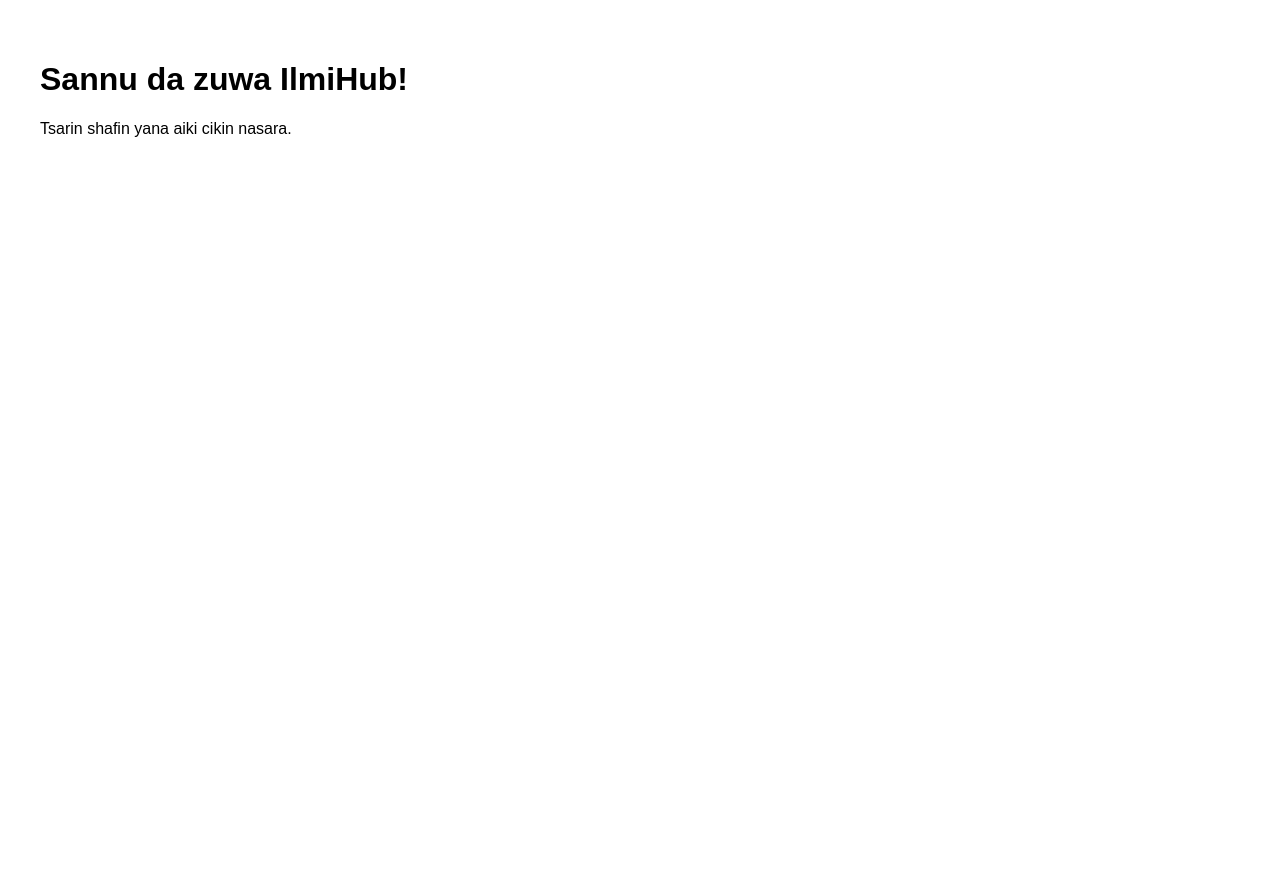
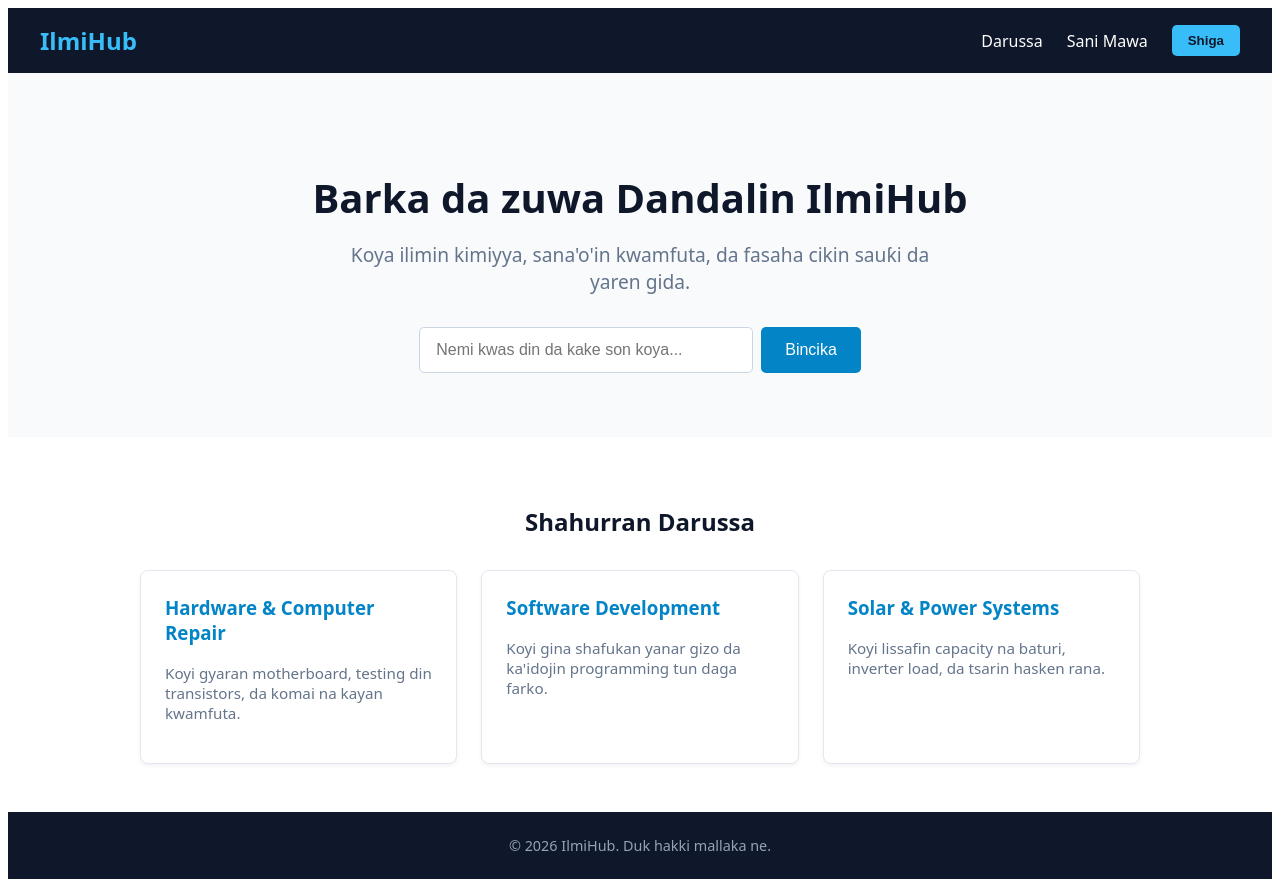
Before and after one commit to uthman2006257/ilmihub, a Next.js app: page / in a window 1280 px wide. Before the commit the page ends 800 px from the top, so only its background shows below. Built offline with nearby package versions, Linux system fonts and the light colour scheme.

Commit message:
Add modern homepage UI layout

```diff
--- /dev/null
+++ b/app/page.js
@@ -0,0 +1,55 @@
+export default function Home() {
+  return (
+    <div style={{ fontFamily: 'system-ui, sans-serif', color: '#1a1a1a', margin: 0, padding: 0 }}>
+      {/* Navigation Bar */}
+      <nav style={{ display: 'flex', justifyContent: 'space-between', alignItems: 'center', padding: '1rem 2rem', background: '#0f172a', color: '#fff' }}>
+        <h2 style={{ margin: 0, color: '#38bdf8' }}>IlmiHub</h2>
+        <div style={{ display: 'flex', gap: '1.5rem', alignItems: 'center' }}>
+          <a href="#courses" style={{ color: '#fff', textDecoration: 'none' }}>Darussa</a>
+          <a href="#about" style={{ color: '#fff', textDecoration: 'none' }}>Sani Mawa</a>
+          <button style={{ background: '#38bdf8', color: '#0f172a', border: 'none', padding: '0.5rem 1rem', borderRadius: '5px', fontWeight: 'bold', cursor: 'pointer' }}>Shiga</button>
+        </div>
+      </nav>
+
+      {/* Hero Section */}
+      <section style={{ textAlignment: 'center', padding: '4rem 2rem', background: '#f8fafc', textAlign: 'center' }}>
+        <h1 style={{ fontSize: '2.5rem', color: '#0f172a', marginBottom: '1rem' }}>Barka da zuwa Dandalin IlmiHub</h1>
+        <p style={{ fontSize: '1.2rem', color: '#64748b', maxWidth: '600px', margin: '0 auto 2rem auto' }}>
+          Koya ilimin kimiyya, sana'o'in kwamfuta, da fasaha cikin sauƙi da yaren gida.
+        </p>
+        <div style={{ display: 'flex', justifyContent: 'center', gap: '0.5rem' }}>
+          <input type="text" placeholder="Nemi kwas din da kake son koya..." style={{ padding: '0.8rem 1rem', width: '300px', border: '1px solid #cbd5e1', borderRadius: '5px', fontSize: '1rem' }} />
+          <button style={{ background: '#0284c7', color: '#fff', border: 'none', padding: '0.8rem 1.5rem', borderRadius: '5px', fontSize: '1rem', cursor: 'pointer' }}>Bincika</button>
+        </div>
+      </section>
+
+      {/* Course Categories */}
+      <section id="courses" style={{ padding: '3rem 2rem', maxWidth: '1000px', margin: '0 auto' }}>
+        <h2 style={{ textAlign: 'center', color: '#0f172a', marginBottom: '2rem' }}>Shahurran Darussa</h2>
+        <div style={{ display: 'grid', gridTemplateColumns: 'repeat(auto-fit, minmax(250px, 1fr))', gap: '1.5rem' }}>
+
+          <div style={{ border: '1px solid #e2e8f0', padding: '1.5rem', borderRadius: '8px', background: '#fff', boxShadow: '0 2px 4px rgba(0,0,0,0.05)' }}>
+            <h3 style={{ color: '#0284c7', marginTop: 0 }}>Hardware & Computer Repair</h3>
+            <p style={{ color: '#64748b', fontSize: '0.95rem' }}>Koyi gyaran motherboard, testing din transistors, da komai na kayan kwamfuta.</p>
+          </div>
+
+          <div style={{ border: '1px solid #e2e8f0', padding: '1.5rem', borderRadius: '8px', background: '#fff', boxShadow: '0 2px 4px rgba(0,0,0,0.05)' }}>
+            <h3 style={{ color: '#0284c7', marginTop: 0 }}>Software Development</h3>
+            <p style={{ color: '#64748b', fontSize: '0.95rem' }}>Koyi gina shafukan yanar gizo da ka'idojin programming tun daga farko.</p>
+          </div>
+
+          <div style={{ border: '1px solid #e2e8f0', padding: '1.5rem', borderRadius: '8px', background: '#fff', boxShadow: '0 2px 4px rgba(0,0,0,0.05)' }}>
+            <h3 style={{ color: '#0284c7', marginTop: 0 }}>Solar & Power Systems</h3>
+            <p style={{ color: '#64748b', fontSize: '0.95rem' }}>Koyi lissafin capacity na baturi, inverter load, da tsarin hasken rana.</p>
+          </div>
+
+        </div>
+      </section>
+
+      {/* Footer */}
+      <footer style={{ textAlign: 'center', padding: '1.5rem', background: '#0f172a', color: '#94a3b8', fontSize: '0.9rem' }}>
+        © 2026 IlmiHub. Duk hakki mallaka ne.
+      </footer>
+    </div>
+  );
+}
```
